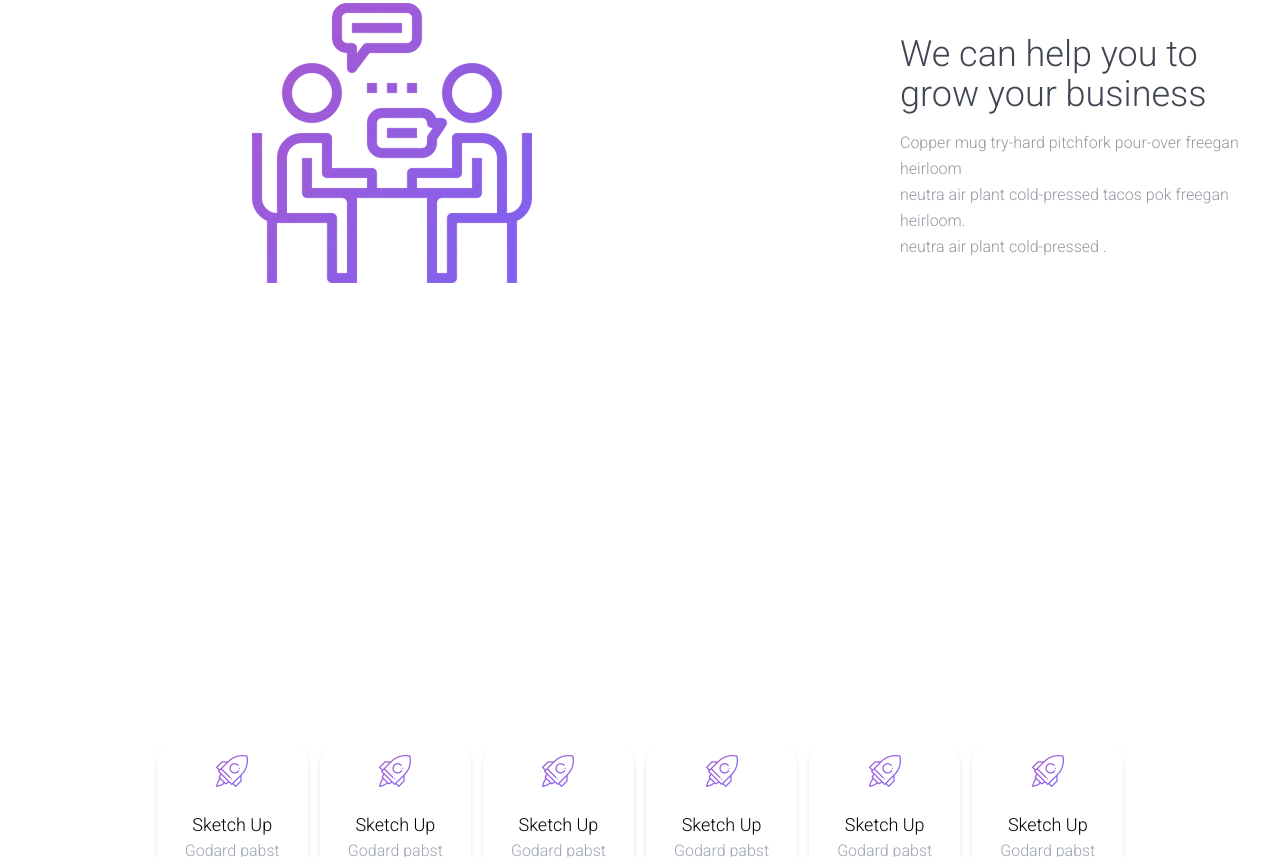
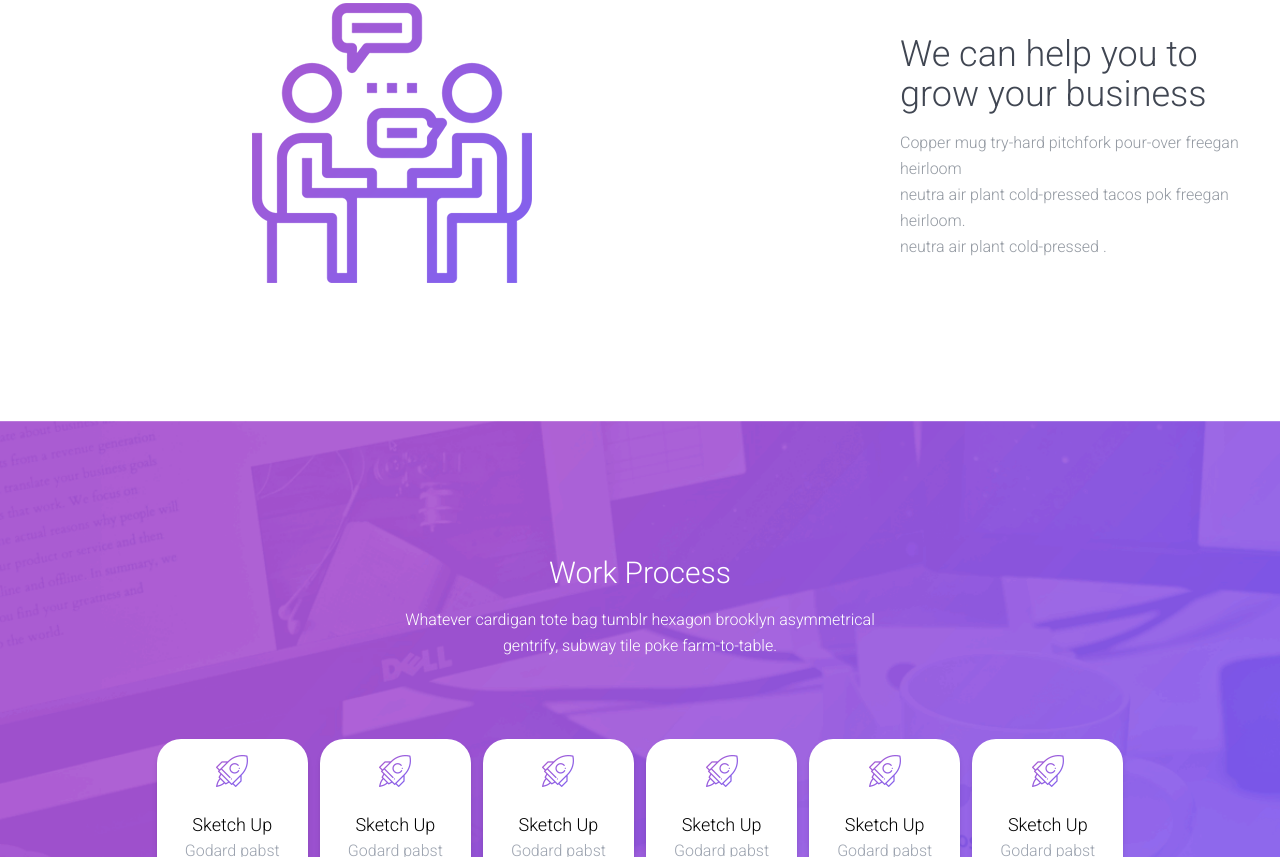
Before and after one commit to muhammad423/tailwind, a website: page index.html in a window 1280 px wide. Shown: the part 1943-2800 px from the top of the page. Drawn offline with Linux system fonts and the light colour scheme; files whose address does not match are found by name.

Commit message:
bavkground image change

```diff
--- a/src/input.css
+++ b/src/input.css
@@ -12,7 +12,7 @@ body{
     background-size: cover;
     height: 100%;
 }
-.sec-scards{
+.work{
     background-image: url(../img/work-process-bg.png);
     background-size: cover;
 }
```
Also changed, not shown: dist/output.css.
